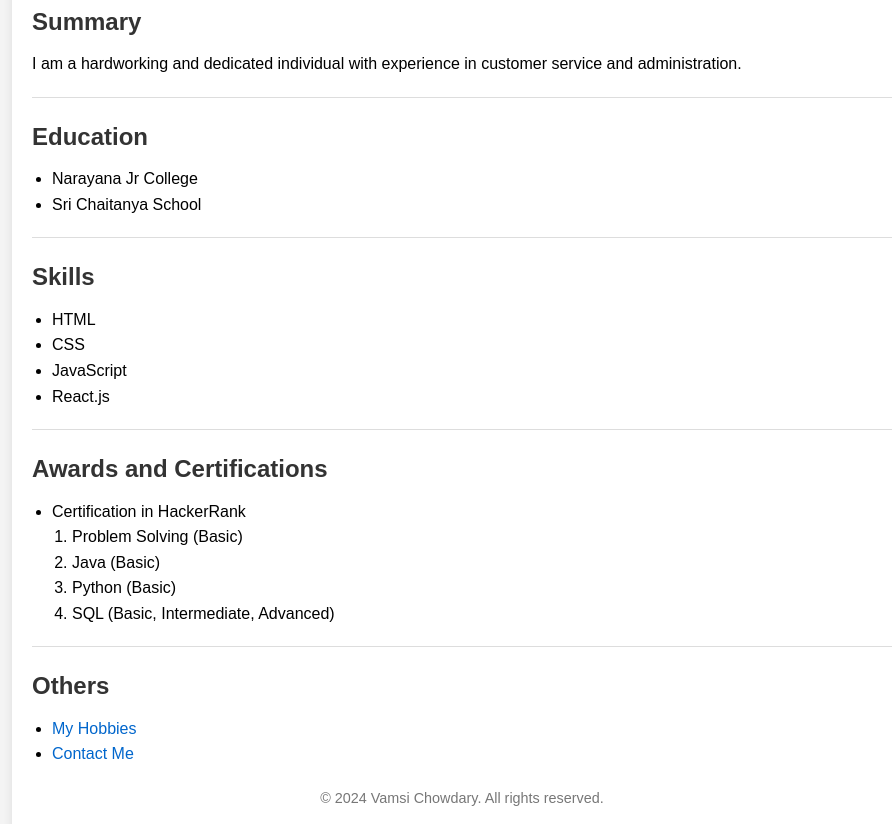
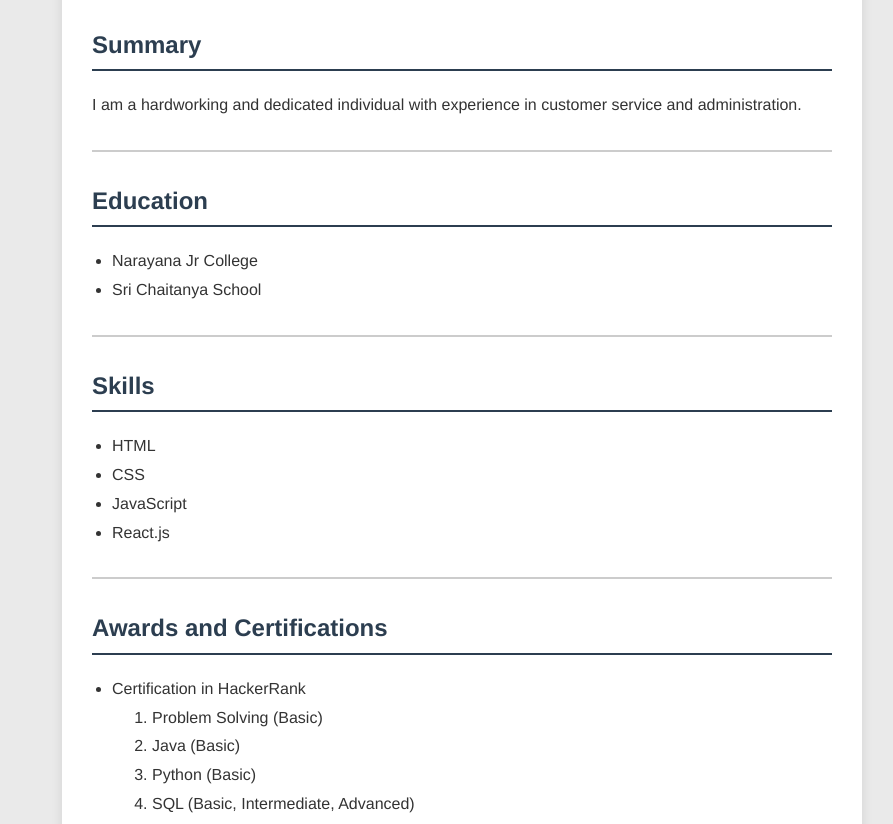
Before and after one commit to vamsichowda/MY-resume, a plain HTML site: page index.html in a window 1280 px wide. Shown: the part 276-1100 px from the top of the page, without its empty margins (178-1071 px from the left). Drawn offline with Linux system fonts and the light colour scheme.

Commit message:
Update style.css

```diff
--- a/style.css
+++ b/style.css
@@ -1,3 +1,4 @@
+/* Resetting default styles */
 * {
     margin: 0;
     padding: 0;
@@ -5,68 +6,83 @@
 }
 
 body {
-    font-family: Arial, sans-serif;
+    font-family: 'Helvetica Neue', sans-serif;
+    background-color: #eaeaea;
+    color: #333;
     line-height: 1.6;
     padding: 20px;
-    background-color: #f4f4f4;
 }
 
 .container {
-    max-width: 900px;
+    max-width: 800px;
     margin: 0 auto;
-    background: #fff;
-    padding: 20px;
-    border-radius: 10px;
-    box-shadow: 0 2px 10px rgba(0, 0, 0, 0.1);
+    background-color: #fff;
+    padding: 30px;
+    border-radius: 8px;
+    box-shadow: 0 4px 12px rgba(0, 0, 0, 0.1);
 }
 
 header {
     text-align: center;
+    margin-bottom: 30px;
+}
+
+header h1 {
+    font-size: 2.5em;
+    color: #2c3e50;
 }
 
 header img {
     border-radius: 50%;
-}
-
-h1 {
-    font-size: 2em;
-    margin-bottom: 10px;
+    border: 4px solid #2c3e50;
 }
 
 h2 {
-    margin-top: 20px;
-    margin-bottom: 10px;
-    font-size: 1.5em;
-    color: #333;
+    border-bottom: 2px solid #2c3e50;
+    padding-bottom: 5px;
+    margin-bottom: 20px;
+    color: #2c3e50;
 }
 
-p {
-    margin-bottom: 10px;
+p, ul {
+    margin-bottom: 20px;
+    line-height: 1.8;
 }
 
-ul, ol {
+ul {
+    list-style-type: disc;
     margin-left: 20px;
 }
 
+ol {
+    list-style-type: decimal;
+    margin-left: 40px;
+}
+
 hr {
-    border: 0;
-    height: 1px;
-    background: #ddd;
-    margin: 20px 0;
+    border: none;
+    border-top: 2px solid #ccc;
+    margin: 30px 0;
 }
 
 a {
-    color: #0066cc;
+    color: #3498db;
     text-decoration: none;
+    font-weight: bold;
 }
 
 a:hover {
-    text-decoration: underline;
+    color: #2980b9;
 }
 
 footer {
     text-align: center;
+    margin-top: 40px;
+    font-size: 0.85em;
+    color: #555;
+}
+
+footer p {
     margin-top: 20px;
-    font-size: 0.9em;
-    color: #777;
+    color: #7f8c8d;
 }
```
